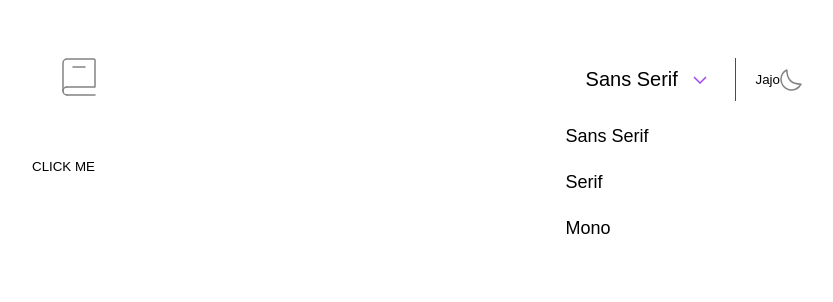
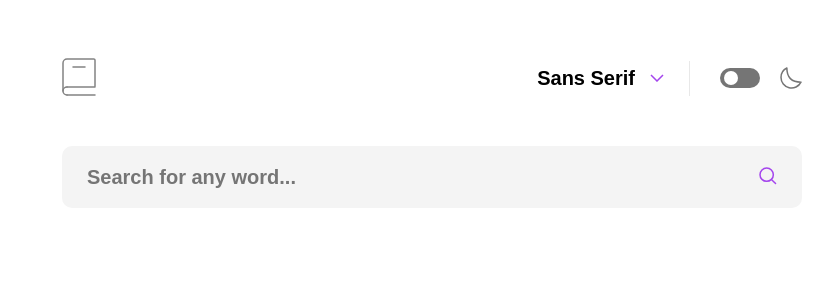
Before and after one commit to F4eNn/English-Dictionary-web, a website: page index.html in a window 1280 px wide. Shown: the whole page, without its empty margins (208-1041 px from the left). Drawn offline with Linux system fonts and the light colour scheme.

Commit message:
finished entire nav interaction and applied basic input validation

```diff
--- a/index.html
+++ b/index.html
@@ -15,30 +15,39 @@
   <header>
     <nav>
       <div> <img src="./assets/images/logo.svg" alt=""></div>
-
       <div class="buttons-container">
         <div class="dropdown">
           <button>Sans Serif
             <svg xmlns="http://www.w3.org/2000/svg" width="14" height="8" viewBox="0 0 14 8">
               <path fill="none" stroke="#A445ED" stroke-width="1.5" d="m1 1 6 6 6-6" />
             </svg></button>
-          <ul class="content" id="#content">
+          <ul class="content hide-content" id="#content">
             <li><button class="option-btn">Sans Serif</button></li>
             <li><button class="option-btn">Serif</button></li>
             <li><button class="option-btn">Mono</button></li>
           </ul>
         </div>
         <div class="theme-button">
-          <button>jajo</button>
+          <button id="switch-mode"><span class="circle-btn-element "></span></button>
           <svg xmlns="http://www.w3.org/2000/svg" width="22" height="22" viewBox="0 0 22 22">
-            <path fill="none" stroke="#838383" stroke-linecap="round" stroke-linejoin="round" stroke-width="1.5"
+            <path fill="none" stroke="" stroke-linecap="round" stroke-linejoin="round" stroke-width="1.5"
               d="M1 10.449a10.544 10.544 0 0 0 19.993 4.686C11.544 15.135 6.858 10.448 6.858 1A10.545 10.545 0 0 0 1 10.449Z" />
           </svg>
         </div>
       </div>
     </nav>
+    <form class="form ">
+      <input id="text" type="text" placeholder="Search for any word..." autocomplete="off">
+      <button id="input-btn">
+        <svg xmlns="http://www.w3.org/2000/svg" width="18" height="18" viewBox="0 0 18 18">
+          <path fill="none" stroke="#A445ED" stroke-linecap="round" stroke-linejoin="round" stroke-width="1.5"
+            d="m12.663 12.663 3.887 3.887M1 7.664a6.665 6.665 0 1 0 13.33 0 6.665 6.665 0 0 0-13.33 0Z" />
+        </svg>
+      </button>
+    </form>
+    <p class="error-text">Whoops, can't be empty...</p>
+
   </header>
-  <button class="click">CLICK ME</button>
 
 
 
--- /dev/null
+++ b/src/components/input-validation.ts
@@ -0,0 +1,14 @@
+const errorMsg: HTMLParagraphElement = document.querySelector('.error-text')!
+const form: HTMLFormElement = document.querySelector('.form')!
+const input: HTMLInputElement = document.querySelector('#text')!
+
+export const isInputEmpty = (e: Event) => {
+	e.preventDefault()
+	if (input.value.trim() === '') {
+		form.classList.add('invalid')
+		errorMsg.style.visibility = 'visible'
+		return
+	}
+	form.classList.remove('invalid')
+	errorMsg.style.visibility = 'hidden'
+}
--- a/src/components/theme-preference.ts
+++ b/src/components/theme-preference.ts
@@ -1,9 +1,16 @@
 const currentTheme = window.matchMedia('(prefers-color-scheme: dark').matches
-
+const circleElement: HTMLSpanElement = document.querySelector('.circle-btn-element')!
 export const toggleThemePreference = () => {
-    if(currentTheme){
-        document.documentElement.classList.toggle('light-mode')
-        return
-    }
-    document.documentElement.classList.toggle('dark-mode')
+	if (currentTheme) {
+		document.documentElement.classList.toggle('light-mode')
+	}
+	circleElement.classList.toggle('dark-mode-off')
+	document.documentElement.classList.toggle('dark-mode')
 }
+export const isDarkOrLightMode = () => {
+	if (currentTheme) {
+		circleElement.classList.remove('dark-mode-off')
+	} else {
+		circleElement.classList.add('dark-mode-off')
+	}
+}
--- a/src/main.ts
+++ b/src/main.ts
@@ -1,33 +1,39 @@
-import { toggleThemePreference } from './components/theme-preference.js'
+import { isInputEmpty } from './components/input-validation.js'
+import { toggleThemePreference, isDarkOrLightMode } from './components/theme-preference.js'
 
-const btnTest: HTMLButtonElement = document.querySelector('.click')!
-btnTest.addEventListener('click', toggleThemePreference)
+const inputBtn: HTMLButtonElement = document.querySelector('#input-btn')!
+const switchModeBtn: HTMLButtonElement = document.querySelector('#switch-mode')!
+
+switchModeBtn.addEventListener('click', toggleThemePreference)
+isDarkOrLightMode()
+inputBtn.addEventListener('click', isInputEmpty)
 
 const dropdownBtn: HTMLButtonElement = document.querySelector('button')!
+const content: HTMLUListElement = document.querySelector('.content')!
 const contentBtns = document.querySelectorAll('.option-btn')
-const content: HTMLUListElement = document.querySelector('.content')!
 
 const svg = `<svg xmlns="http://www.w3.org/2000/svg" width="14" height="8" viewBox="0 0 14 8"><path fill="none" stroke="#A445ED" stroke-width="1.5" d="m1 1 6 6 6-6"/></svg>`
 
 contentBtns.forEach(item => {
-	const getRelevantFont = (e: any) => {
-		dropdownBtn.innerHTML = e.target.textContent + svg
+	const getRelevantFont = (e: Event) => {
+		if (e.target instanceof HTMLElement) {
+			dropdownBtn.innerHTML = e.target.textContent + svg
+		}
 		if (e.target === item) {
 			content.classList.add('hide-content')
 		}
 	}
-
 	item.addEventListener('click', getRelevantFont)
 })
+
 dropdownBtn.addEventListener('click', () => {
-	content.classList.remove('hide-content')
+	content.classList.toggle('hide-content')
 })
-document.addEventListener('click', (e) => {
-    if(!e.target.closest)
-	const isClosest = e.target.closest('.content')
-	const isNotDropdownBtn = e.target.closest('.dropdown')
-	if (!isClosest && !isNotDropdownBtn) {
+
+document.addEventListener('click', (e: MouseEvent) => {
+	const isClosest = (e.target as HTMLElement).closest('.content')
+	const isDropdown = (e.target as HTMLElement).closest('.dropdown')
+	if (!isClosest && !isDropdown && !content.classList.contains('hide-content')) {
 		content.classList.add('hide-content')
-		return
 	}
 })
--- a/style/header/_header.scss
+++ b/style/header/_header.scss
@@ -3,6 +3,7 @@ header {
 	flex-direction: column;
 	align-items: center;
 	padding: 5.8rem 3rem;
+	// width: 100%;
 
 	nav {
 		display: flex;
@@ -21,32 +22,35 @@ header {
 				display: flex;
 				align-items: center;
 				gap: 15px;
-				margin-right: 2rem;
-				padding: 1rem 2rem;
-				border-right: 1px solid red;
-				font-size: 2rem;
-                min-width: 170px;
+				margin-right: clamp(1rem, 2.5vw, 3rem);
+				padding: 0.6rem 2.5rem;
+				border-right: 1px solid var(--vertical-line);
+				font-size: var(--md);
+				min-width: 145px;
+				font-weight: 600;
 			}
 			.content {
 				position: absolute;
-				left: -20px;
+				left: -3.6rem;
+				top: 4.5rem;
 				border-radius: 10px;
-                min-width: 160px;
-				padding: 1rem 0 1rem;
+				min-width: 183px;
+				padding: 1rem 0 2rem;
 				background-color: var(--dropdown-background-color);
 				box-shadow: 0 5px 16px 7px var(--dropdown-box-shadow);
 				// border: 1px solid red;
 			}
-            .hide-content{
-                display: none;
-            }
+			.hide-content {
+				display: none;
+			}
 			.content button {
 				color: var(--dropdown-option-color);
 				font-size: 1.8rem;
-				padding: 1.5rem 5rem 1rem 2rem;
+				padding: 1.5rem 5rem 0.4rem 2rem;
 				width: 100%;
 				text-align: left;
 				transition: color 0.3s;
+				// font-weight: 600;
 			}
 			.content button:hover {
 				color: var(--dropdonw-hover-color);
@@ -55,7 +59,45 @@ header {
 			.theme-button {
 				display: flex;
 				align-items: center;
+				justify-content: space-between;
+				min-width: 82px;
+
+				button {
+					height: 20px;
+					width: 40px;
+					border-radius: 10px;
+					position: relative;
+					background-color: var(--switch-theme);
+					transition: background-color 0.3s;
+				}
+				svg {
+					stroke: var(--switch-theme);
+				}
+				button:hover {
+					background-color: var(--purple-primary);
+				}
+				.circle-btn-element {
+					content: '';
+					position: absolute;
+					right: 4px;
+					top: 50%;
+					transform: translateY(-50%);
+					background-color: #fff;
+					height: 14px;
+					width: 14px;
+					border-radius: 50%;
+					transition: right 0.5s;
+				}
+				.dark-mode-off {
+					right: 22px;
+				}
 			}
 		}
 	}
 }
+@media (max-width: 375px) {
+	header {
+		padding: 5.8rem 0;
+	}
+}
+@import './input';
--- /dev/null
+++ b/style/header/_input.scss
@@ -0,0 +1,45 @@
+header {
+	.form {
+		display: flex;
+		align-items: center;
+		// flex-direction: column;
+		margin-top: 4.8rem;
+		background-color: var(--input-background-color);
+		border-radius: 10px;
+		width: 100%;
+		height: 62px;
+		border: none;
+
+		input {
+			color: var(--default-color);
+			font-size: var(--md);
+			border: none;
+			background-color: transparent;
+			width: 100%;
+			height: 100%;
+			padding-left: 2.5rem;
+			font-weight: 600;
+		}
+
+		input:focus {
+			outline: none;
+		}
+		button {
+			padding: 0 2.5rem 0 2.5rem;
+			height: 100%;
+		}
+	}
+	.form:focus-within {
+		outline: 1px solid var(--purple-primary);
+	}
+	.invalid:focus-within {
+		outline: 1px solid var(--invalid);
+	}
+}
+.error-text{
+    visibility: hidden;
+    align-self: flex-start;
+    margin-top: 1rem;
+    font-size: var(--md);
+    color: var(--invalid);
+}
--- a/style/main.scss
+++ b/style/main.scss
@@ -42,13 +42,21 @@ html {
 	color: var(--default-color);
 }
 
+:root {
+	//colors for all Modes
+	--invalid: #ff5252;
+	--vertical-line: #e8e8e8;
+	--purple-primary: #a445ed;
+	//fonts
+	--md:clamp(1.3rem, 2.5vw, 2rem);
 
-:root {
 	--background-color: #fff;
 	--default-color: #000;
 	--dropdown-option-color: #000;
 	--dropdonw-hover-color: #a445ed;
 	--dropdown-background-color: #ffff;
+	--switch-theme: #757575;
+	--input-background-color: #f4f4f4;
 }
 :root.dark-mode {
 	--dropdown-option-color: #fff;
@@ -56,6 +64,8 @@ html {
 	--background-color: #050505;
 	--dropdown-background-color: #1f1f1f;
 	--dropdown-box-shadow: #6a2d99;
+	--switch-theme: #a445ed;
+	--input-background-color: #1f1f1f;
 }
 :root.light-mode {
 	--dropdown-option-color: #000;
@@ -63,6 +73,8 @@ html {
 	--default-color: #000;
 	--dropdown-box-shadow: #efefef;
 	--dropdown-background-color: #ffff;
+	--switch-theme: #757575;
+	--input-background-color: #f4f4f4;
 }
 @media (prefers-color-scheme: dark) {
 	:root {
@@ -71,6 +83,8 @@ html {
 		--default-color: #fff;
 		--dropdown-box-shadow: #6a2d99;
 		--background-color: #050505;
+		--switch-theme: #a445ed;
+		--input-background-color: #1f1f1f;
 	}
 }
 
```
Also changed, not shown: dist/components/dropdown-list.js (added), dist/components/input-validation.js (added), dist/components/theme-preference.js, dist/main.js, dist/style/main.css, 5 other files.
